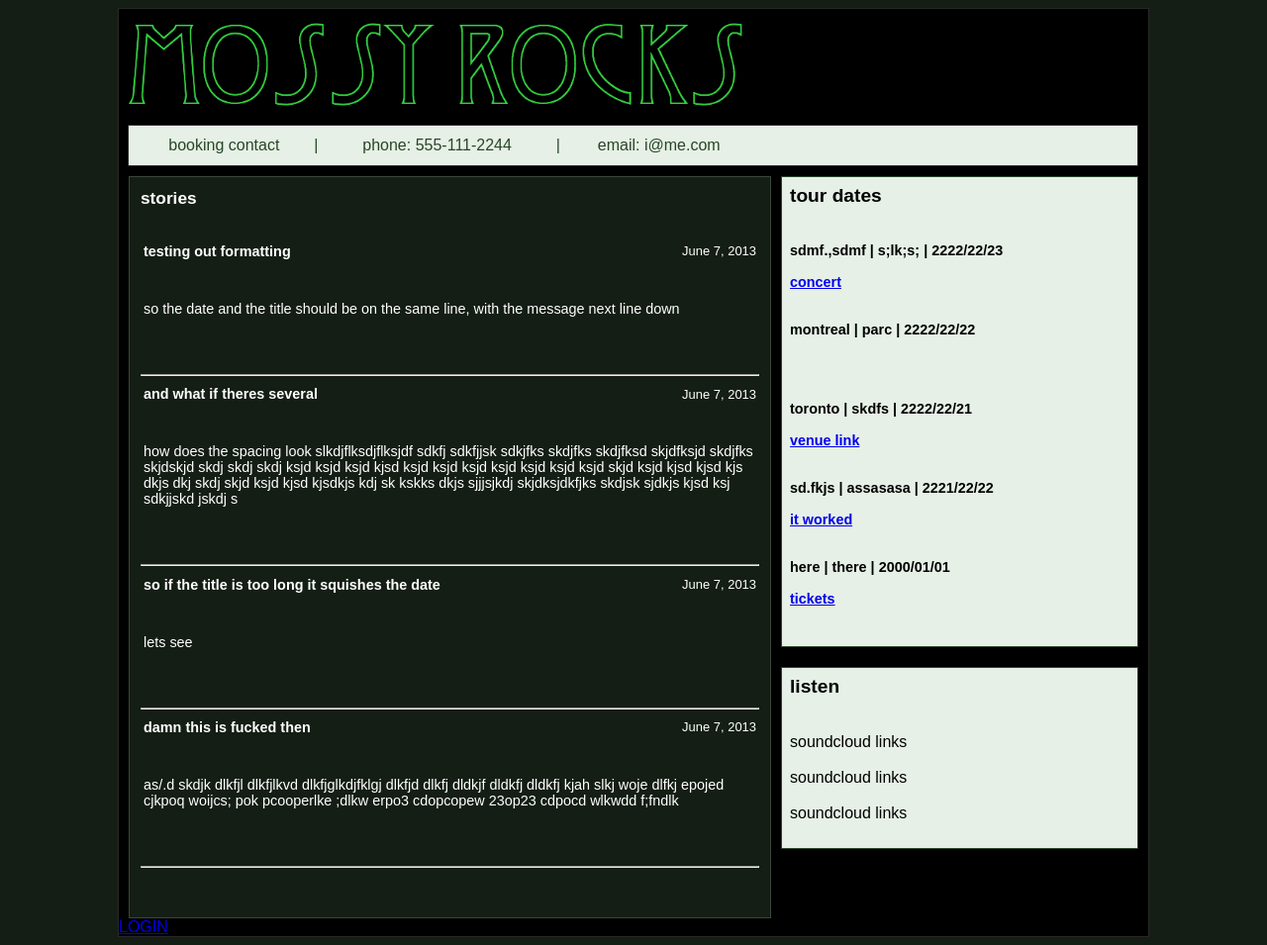
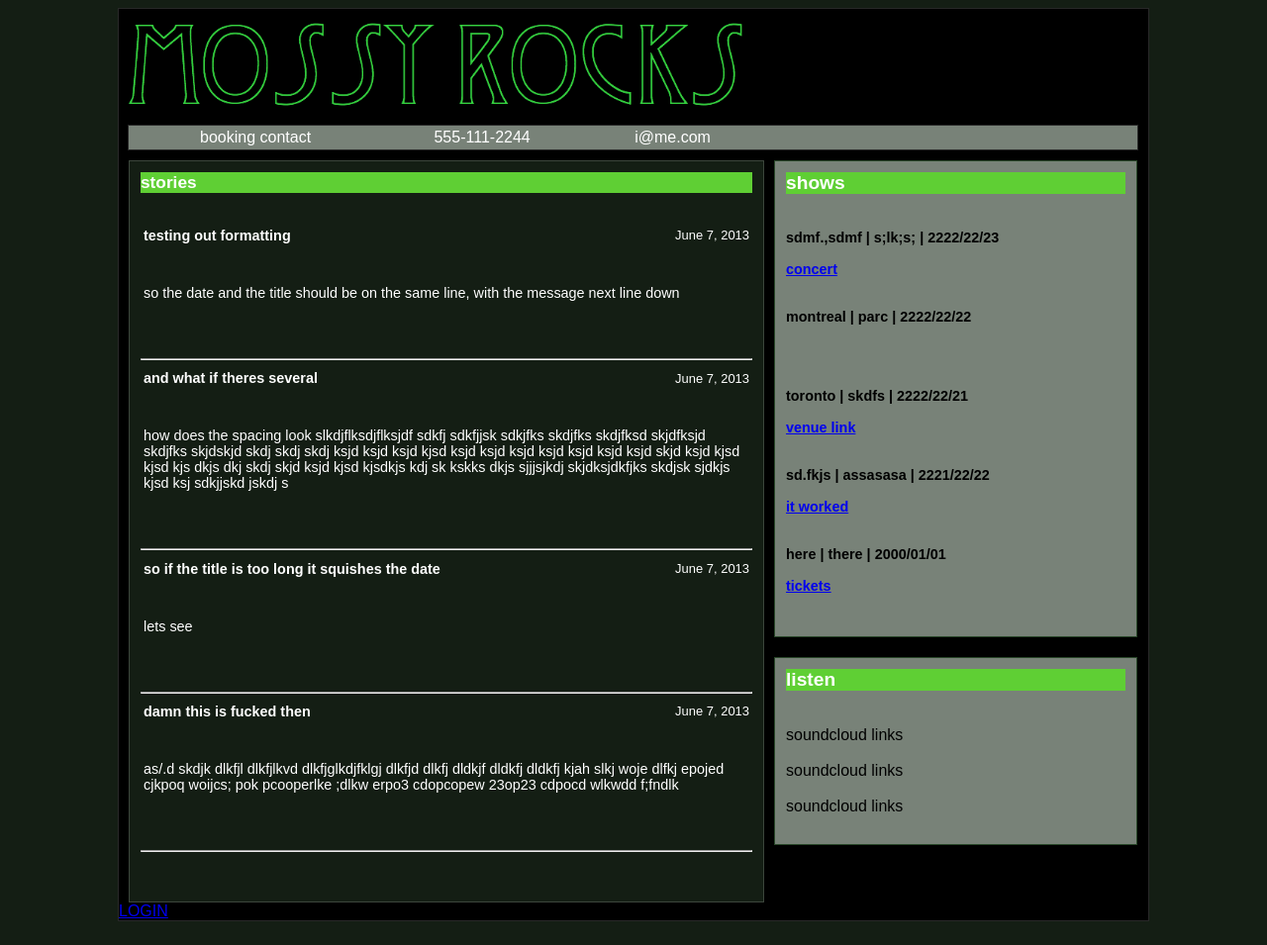
Before and after one commit to 0853RV3R/mossyrocks, a Django app: page / in a window 1280 px wide. Shown: the whole page at 99% size. After the commit the page ends 931 px from the top, so only its background shows below. Run offline with Django 3.2, Linux system fonts and the light colour scheme; data comes from the database, SQL or seed files in the repository; both versions use the stored data as it was after the commit; parts of the project's set-up code (start-up, migrations or seed data) failed here and were passed over.

Commit message:
can't. stop. tweaking. css

```diff
--- a/news/static/css/cssTillIDie.css
+++ b/news/static/css/cssTillIDie.css
@@ -31,6 +31,7 @@ body {
 .title_2 {
     font-size:120%;
     font-weight:700;
+    color: white;
 }
 
 .title_3 {
@@ -121,7 +122,7 @@ table {
 
 .container_4 .grid_1 {
     display:inline-block;
-	width:625px;
+	width:618px;
     font-size:0.9em;
     padding: 11px 11px 11px 11px;
     background-color: rgb(20, 30, 20);
@@ -134,7 +135,7 @@ table {
 
 .container_4 .grid_1_head {
     display:inline-block;
-	width:640px;
+	width:1011px;
     float: left;
     font-size:0.9em;
     padding: 0px 8px 8px 0px;
@@ -149,12 +150,12 @@ table {
 .container_4 .grid_2 {
     display:inline-block;
 	width:1011px;
-    color: rgb(40, 70, 40);
+    color: rgb(255, 255, 255);
     text-align: center;
         border-style: solid;
         border-width: 1px;
         border-color: rgb(40, 40, 40);
-    background-color: rgb(230, 240, 230);
+    background-color: rgb(120, 130, 120);
     padding: 0px 0px 0px 8px;
     margin-left: 9px;
     margin-bottom: 0px;
@@ -167,8 +168,8 @@ table {
     border-style: solid;
     border-width: 1px;
     border-color: rgb(40, 70, 40);
-    background-color: rgb(230, 240, 230);
-    padding: 8px 8px 8px 8px;
+    background-color: rgb(120, 130, 120);
+    padding: 11px 11px 11px 11px;
     margin: 10px 10px 10px 5px;
 }
 
@@ -186,6 +187,10 @@ table {
 .spreader {
     width: 100%;
     margin-bottom: 8px;
+}
+
+.boxed {
+    background-color: rgb(95, 207, 52);
 }
 
 
--- a/news/templates/news.html
+++ b/news/templates/news.html
@@ -5,23 +5,9 @@
     <div class="grid_2">
         <div class="except">
         <table>
-
             <tr>
-                <td></td>
+                <td>booking contact</td><td>  </td><td>{{ contact.phone }}</td><td>  </td><td>{{ contact.email }}</td>
             </tr>
-            <tr>
-                <td></td>
-            </tr>
-            <tr>
-                <td>booking contact</td><td> | </td><td> phone: {{ contact.phone }}</td><td> | </td><td>email: {{ contact.email }}</td>
-            </tr>
-            <tr>
-                <td></td>
-            </tr>
-            <tr>
-                <td></td>
-            </tr>
-
         </table>
          </div>
         {% block edit %}
@@ -35,7 +21,7 @@
 
     <div class="grid_1">
         <div class="clearfix">
-        <div class="title_2">stories</div><br><br>
+        <div class="title_2"><div class="boxed">stories</div></div><br><br>
             {% for entry in story %}
 
                 <table>
@@ -64,7 +50,7 @@
 
             {% if user.is_authenticated %}
 
-            <div class="title_2">add story</div><br><br>
+            <div class="title_2"><div class="boxed">add story</div></div><br><br>
                 <form method="post" action="{% url 'news.views.index' %}">
                     {% csrf_token %}
                     {% for field in form %}
@@ -96,7 +82,7 @@
         <div class="clearfix">
 
 
-        <div class="title_2">tour dates</div><br><br>
+        <div class="title_2"><div class="boxed">shows</div></div><br><br>
 
         {% for instance in tourdate %}
             <div class="metadata">
@@ -109,7 +95,7 @@
 
         {% if user.is_authenticated %}
 
-        <div class="title_2">add tour date</div><br><br>
+        <div class="title_2"><div class="boxed">add tour date</div></div><br><br>
         <form method="post" action="{% url 'news.views.addtourdate' %}">
             {% csrf_token %}
             {% for field in form2 %}
@@ -132,7 +118,7 @@
 
 
 <div class="grid_3">
-    <div class="title_2">listen</div><br><br>
+    <div class="title_2"><div class="boxed">listen</div></div><br><br>
     soundcloud links<br><br>
     soundcloud links<br><br>
     soundcloud links<br><br>
```
Also changed, not shown: database.db, 2 other files.
